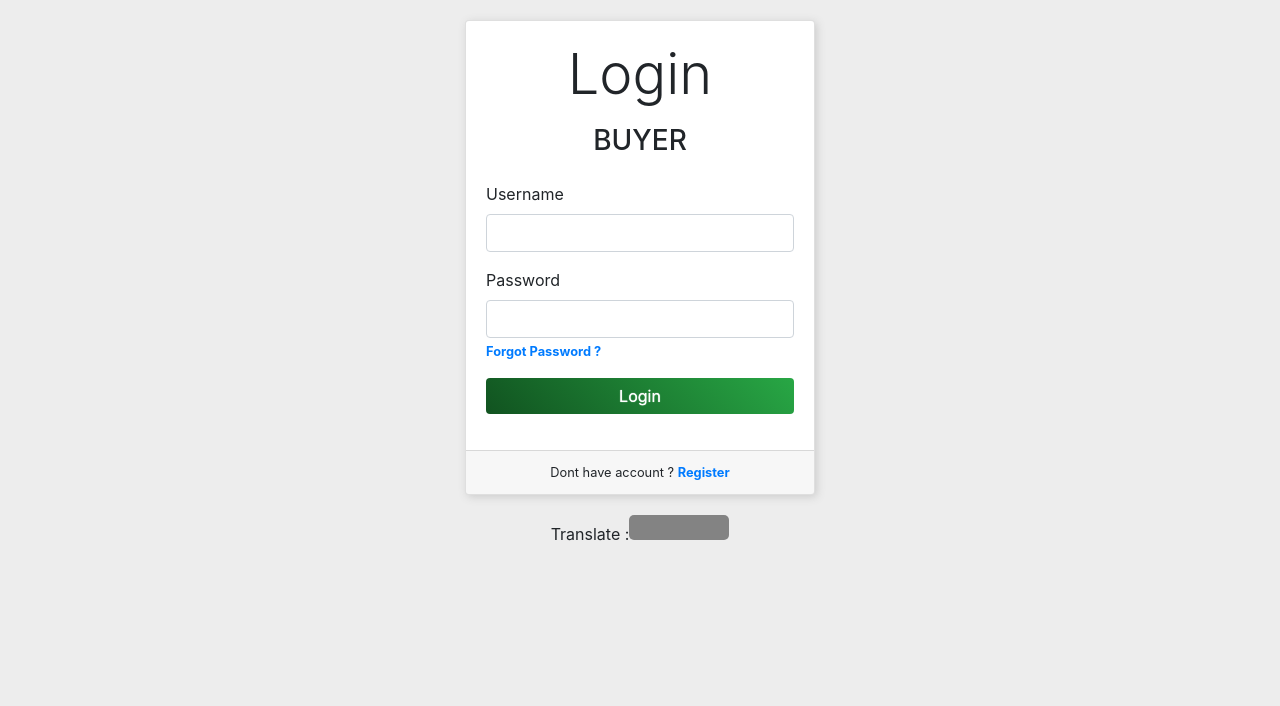
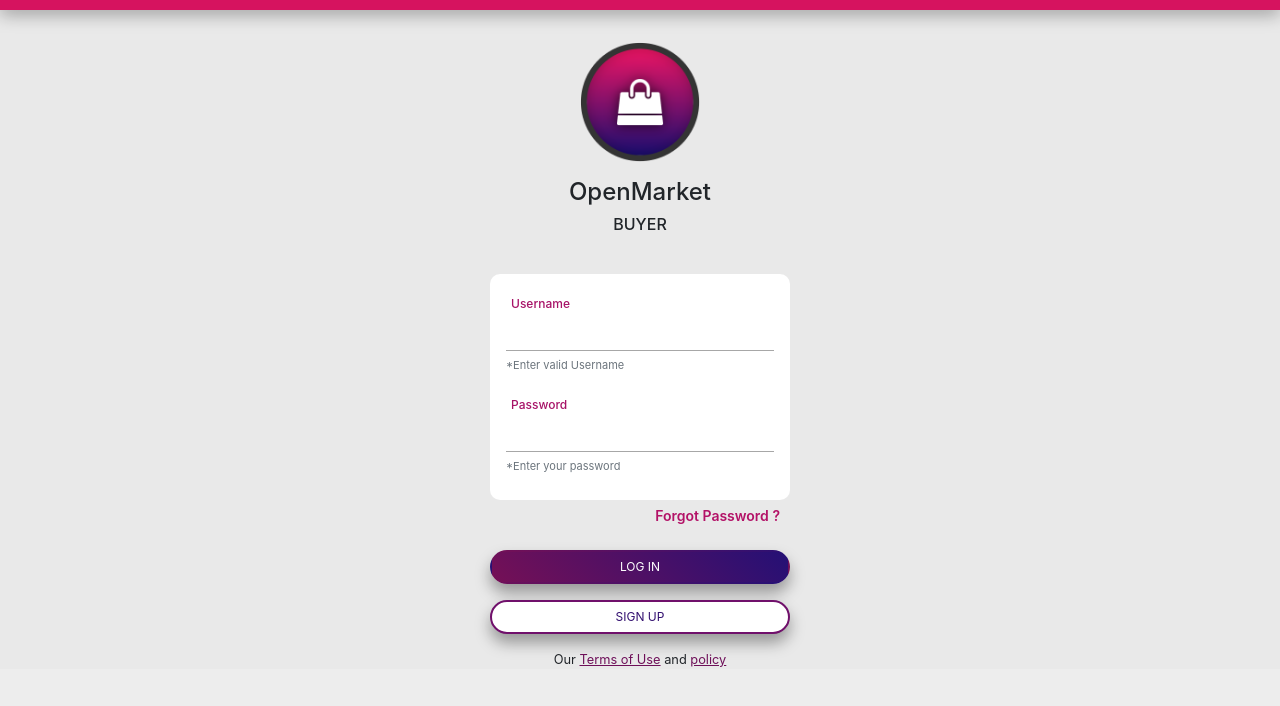
Before and after one commit to ShaikhDanish04/OpenMarket, a PHP site: page /buyer/login.php in a window 1280 px wide. Shown: the top 706 px of the page. Run offline with PHP 8.4, Linux system fonts and the light colour scheme; some libraries are stand-ins or nearby versions.

Commit message:
login ready

```diff
--- a/buyer/login.php
+++ b/buyer/login.php
@@ -2,7 +2,7 @@
 <html lang="en">
 
 <head>
-    <title>Daily Bazar : Buyer</title>
+    <title>OpenMarket</title>
     <?php include('../head.php') ?>
     <?php
     if (isset($_SESSION['id']) && $_SESSION['type'] == "buyer") {
@@ -10,13 +10,132 @@
     }
     ?>
 </head>
+
+<style>
+    .top-stick {
+        position: relative;
+        border-top: 10px solid #d6135f;
+        box-shadow: 0px 2px 18px rgba(0, 0, 0, .5);
+        width: 100%;
+    }
+
+    .auth {
+        background: #e9e9e9;
+        display: flex;
+        flex-direction: column;
+        justify-content: center;
+        align-items: center;
+    }
+
+    .auth form {
+        max-width: 330px;
+    }
+
+    input:-webkit-autofill,
+    input:-webkit-autofill:hover,
+    input:-webkit-autofill:focus,
+    input:-webkit-autofill:active {
+        -webkit-box-shadow: 0 0 0 30px white inset !important;
+    }
+
+    .login-btn {
+        background: linear-gradient(45deg, #751056, #251075);
+        color: #fff;
+        border: 2px solid transparent;
+    }
+
+    .register-btn {
+        background: #fff;
+        border: 2px solid #70106b;
+        color: #331070;
+    }
+
+    .user-submit button {
+        border-radius: 5rem;
+        box-shadow: 0px 9px 15px rgba(0, 0, 0, .35);
+        width: 100%;
+        font-weight: 400;
+        text-align: center;
+        white-space: nowrap;
+        user-select: none;
+        padding: .375rem .75rem;
+        outline: none;
+        transition: .15s ease-in-out;
+        font-size: 12px;
+    }
+
+    .user-submit button:active {
+        transform: scale(1.05);
+    }
+
+    .remember-me {
+        height: 20px;
+        width: 20px;
+    }
+
+    .user-input {
+        background: #fff;
+        padding: 1rem;
+        border-radius: 10px;
+        margin-top: 1rem;
+    }
+
+    .input-box {
+        position: relative;
+    }
+
+    .input-box label {
+        color: #a71267;
+        font-weight: 500;
+        font-size: 12px;
+        margin: 0px 5px;
+    }
+
+    .input-box small {
+        font-size: 11px;
+    }
+
+    .input-box input {
+        display: block;
+        width: 100%;
+        padding: .375rem .75rem;
+        font-size: 1rem;
+        line-height: 1.5;
+        color: #495057;
+        border: 0;
+        border-bottom: 1px solid #a7a7a7;
+        outline: 0;
+    }
+
+    .input-box input:focus {
+        border-bottom: 1px solid #301071;
+    }
+
+
+
+    .forgot-link {
+        font-weight: 600;
+        color: #b31267;
+        font-size: 14px;
+        /* width: 100%; */
+        text-align: right;
+        display: block;
+        margin: 5px 10px 1.5rem;
+        outline: none;
+    }
+
+    .terms a {
+        color: #6e1059;
+        text-decoration: underline;
+    }
+</style>
+
 <?php
 $status = "";
 if (isset($_POST['login_submit'])) {
 
     $username = $_POST['username'];
     $password = sha1($_POST['password']);
-
     $result = $conn->query("SELECT (id) FROM buyers WHERE username='$username' AND `password`='$password'");
     $row = $result->fetch_assoc();
 
@@ -30,51 +149,44 @@ if (isset($_POST['login_submit'])) {
 }
 ?>
 
+
 <body>
-    <style>
-        .login-card {
-            margin: 20px auto;
-            max-width: 350px;
-            box-shadow: 2px 2px 8px #ccc;
-        }
-    </style>
-
-    <form action="" method="post" class="container" data-ajax="false">
-        <div class="login-card">
-            <?php echo $status; ?>
+    <div class="top-stick"></div>
+    <div class="auth">
+        <div class="brand-logo text-center mt-3 mb-3">
+            <img class="mx-auto my-3 d-block" src="../logo.png" height="120px" alt="">
+            <p class="h4">OpenMarket</p>
+            <p class="h6">BUYER</p>
         </div>
 
-        <div class="card login-card">
-            <div class="card-body">
-                <p class="display-4 text-center">Login</p>
-                <p class="text-center mb-4 h3">BUYER</p>
+        <form action="" id="login_form" method="post" data-ajax="false" class="w-100 container">
+            <div class="user-input">
+                <div class="input-box mb-3">
 
-                <div class="form-group">
                     <label for="">Username</label>
-                    <input type="text" name="username" class="form-control" required>
+                    <input type="text" name="username" required>
+                    <small class="text-muted">*Enter valid Username</small>
                 </div>
+                <div class="input-box mb-2">
 
-                <div class="form-group">
                     <label for="">Password</label>
-                    <input type="password" name="password" class="form-control" required>
-                    <a href="javascript:void(0)" class="small font-weight-bold">Forgot Password ?</a>
-                </div>
-
-                <div class="form-group text-center">
-                    <button class="btn btn-success w-100" data-ajax="false" name="login_submit">Login</button>
+                    <input type="password" name="password" required>
+                    <small class="text-muted">*Enter your password</small>
                 </div>
             </div>
-            <div class="card-footer">
-                <p class="small mb-0 text-center">Dont have account ? <a data-ajax="false" href="register.php" class="font-weight-bold text-underline">Register</a></p>
-
+            <a href="javascipt:void(0)" class="forgot-link">Forgot Password ?</a>
+            <div class="user-submit">
+                <div class="form-group">
+                    <button class="login-btn" name="login_submit">LOG IN</button>
+                </div>
+                <div class="form-group">
+                    <button class="register-btn">SIGN UP</button>
+                </div>
             </div>
-        </div>
-        <div class="d-flex align-items-baseline justify-content-center">
-            Translate : <div id="google_translate_element"></div>
-        </div>
-
-    </form>
-
+        </form>
+        <small class="terms">Our <a href="javascipt:void(0)">Terms of Use</a> and <a href="javascipt:void(0)">policy</a></small>
+    </div>
 </body>
 
+
 </html>
--- a/head.php
+++ b/head.php
@@ -69,7 +69,8 @@
         left: 0;
         top: 0;
         display: flex;
-        background: #ee1565;
+        /* background: #ee1565; */
+        background: #d6135f;
         padding: 8px;
         position: fixed;
         align-items: center;
```
Also changed, not shown: logo.png (added).
